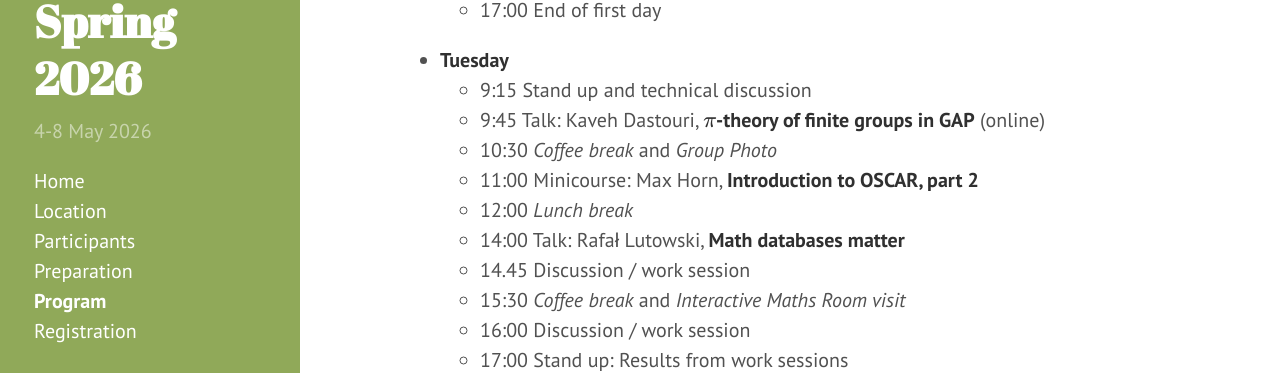
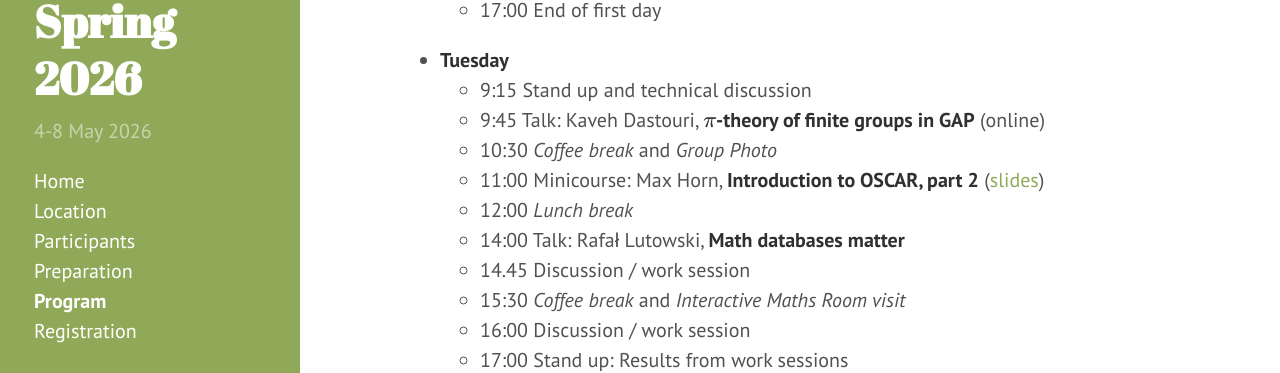
Before and after one commit to gapdays/gapdays2026-spring, a Jekyll site: the page built from program.md, in a window 1280 px wide and 900 px high, scrolled down 700 px. Shown: the part 93-466 px from the top of the window. Built offline with Jekyll 4.4.1, drawn with Linux system fonts in a browser that asks for light colours.

Commit message:
Slides for OSCAR talk part 2

```diff
--- a/program.md
+++ b/program.md
@@ -32,7 +32,7 @@
   -  9:15 Stand up and technical discussion
   -  9:45 Talk: Kaveh Dastouri, **$$\pi$$-theory of finite groups in GAP** (online)
   - 10:30 *Coffee break* and *Group Photo*
-  - 11:00 Minicourse: Max Horn, **Introduction to OSCAR, part 2**
+  - 11:00 Minicourse: Max Horn, **Introduction to OSCAR, part 2** ([slides]({{ site.baseurl }}/slides/OSCAR-porto2026-part2.pdf))
   - 12:00 *Lunch break*
   - 14:00 Talk: Rafał Lutowski, **Math databases matter**
   - 14.45 Discussion / work session
```
Also changed, not shown: 1 other file.
